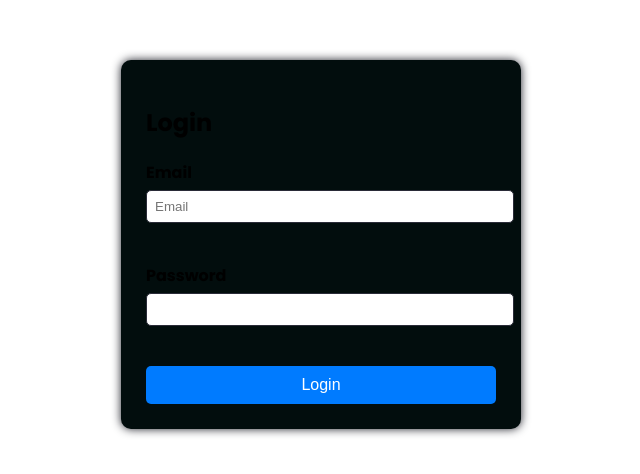
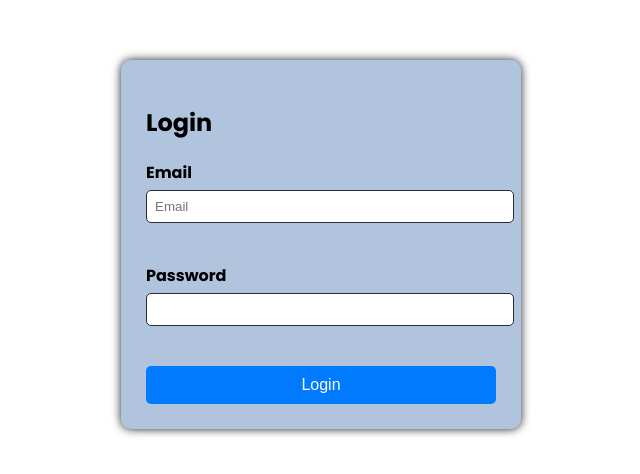
Before and after one commit to heeena0703/Demo, a plain HTML site: page Task1/Login.html in a window 1280 px wide. Shown: the whole page, without its empty margins (319-959 px from the left). Drawn offline with Linux system fonts and the light colour scheme.

Commit message:
Change background color to lightsteelblue

```diff
--- a/Task1/Regpage.css
+++ b/Task1/Regpage.css
@@ -10,7 +10,7 @@ body{
     margin: auto;
     margin-top: 60px;
     padding: 25px;
-    background: #020d0dff;
+    background: lightsteelblue;
     border-radius: 10px;
     box-shadow: 0 0 10px #1f2029;
 }
```
